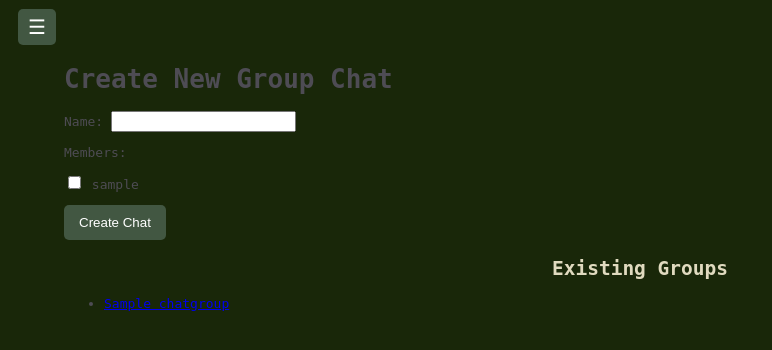
After one commit to Brysonflowers/Echo-Chat, a Django app: page /echochatapp/create-group-chat/ in a window 1280 px wide. The commit adds this page. Shown: the top 350 px of the page, without its empty margins (0-772 px from the left). Run offline with Django 5.2, Linux system fonts and the light colour scheme; tables that the repository leaves empty hold one stand-in row (values such as "Sample post").

Commit message:
added the templates, forms, and models to the create groupchat feature

```diff
--- a/textingproject/echochatapp/forms.py
+++ b/textingproject/echochatapp/forms.py
@@ -1,5 +1,5 @@
 from django import forms
-from .models import ChatGroup
+from .models import *
 
 class CreateGroupForm(forms.ModelForm):
     class Meta:
@@ -11,3 +11,24 @@ class SearchUserForm(forms.Form):
 
 class SendChatRequestForm(forms.Form):
     chat_request = forms.BooleanField()
+
+# Dani added this new form for creating group chats we can delete it if not needed
+class CreateGroupChatForm(forms.ModelForm):
+        members = forms.ModelMultipleChoiceField(
+            queryset=User.objects.all(),
+            widget=forms.CheckboxSelectMultiple,
+            required=True
+        )
+
+        class Meta:
+            model = ChatGroup
+            fields = ['name', 'members']
+
+
+class GroupMessageForm(forms.ModelForm):
+    class Meta:
+        model = Message
+        fields = ['content']
+        widgets = {
+            'content': forms.TextInput(attrs={'placeholder': 'Type your message...', 'class': 'form-control'})
+        }
--- a/textingproject/echochatapp/static/css/styles.css
+++ b/textingproject/echochatapp/static/css/styles.css
@@ -1,9 +1,10 @@
 body {
-    font-family: Arial, sans-serif;
+    font-family: monospace;
     background-color: #192709;
-    margin: 0;
+    margin: 5% 5%;
     padding: 0;
     color: #4e4c54;
+
 }
 
 .logo{
--- /dev/null
+++ b/textingproject/echochatapp/templates/create-group.html
@@ -0,0 +1,23 @@
+<!-- Dani added this new template for creating group chats we can delete it if not needed -->
+{% extends 'base.html' %}
+{% block title %}Create Group Chat{% endblock %}
+{% block content %}
+  {% include 'nav-bar.html' %}
+    <h1>Create New Group Chat</h1>
+    <form method="post">
+        {% csrf_token %}
+        {{ form.as_p }}
+        <button type="submit">Create Chat</button>
+    </form>
+    <h2>Existing Groups</h2>
+    <ul>
+        {% for group in groups %}
+        <li>
+            <a href="{% url 'group_chat' group.id %}">{{ group.name }}</a>
+        </li>
+
+        {% empty %}
+        <li>No groups yet.</li>
+        {% endfor %}
+    </ul>
+{% endblock %}
--- a/textingproject/echochatapp/templates/nav-bar.html
+++ b/textingproject/echochatapp/templates/nav-bar.html
@@ -2,8 +2,10 @@
 <nav id="nav-bar">
     <ul>
         <li><a><button type="button" onclick="home_page()">Home</button></a></li>
+        <li><a href="{%url 'create_group_chat' %}"><button>Create Group</button></a></li>
         <li><a href="{% url 'private_chats' %}"><button>Private Chats</button></a></li>
         <li><a href="{% url 'password_change' %}"><button>Change Password</button></a></li>
-        <li><a><form action="{% url 'logout' %}" method="post">{% csrf_token %}<button>Logout</button></form></a></li>
+        <br>
+        <li style="padding-top: 220%;"><a><form action="{% url 'logout' %}" method="post">{% csrf_token %}<button>Logout</button></form></a></li>
     </ul>
 </nav>
--- a/textingproject/echochatapp/templates/registration/login.html
+++ b/textingproject/echochatapp/templates/registration/login.html
@@ -9,8 +9,8 @@
             <div class="content-login">
                 {{ form }}
             </div>
-        <button type="submit" class="login-btn">Log In</button>
-        <button type="button" class="login-btn" onclick="home_page()">Cancel</button>
+            <button type="submit" class="login-btn">Log In</button>
+            <button type="button" class="login-btn" onclick="home_page()">Cancel</button>
         </form>
     </div>
 {% endblock %}
--- a/textingproject/echochatapp/templates/registration/sign_up.html
+++ b/textingproject/echochatapp/templates/registration/sign_up.html
@@ -3,13 +3,14 @@
 {% block title %}Sign Up{% endblock %}
 {% block content %}
     <h2>Sign up</h2>
-    <form class="signup-page" method="post">
+    <div class="signup-page">
+        <form method="post">
         {% csrf_token %}
             <div class="content-signup">
                 {{ form }}
             </div>
             <button type="submit" class="signup-btn">Sign Up</button>
-    <br>
             <button type="button" class="signup-btn" onclick="home_page()">Cancel</button>
         </form>
+    </div>
 {% endblock %}
--- a/textingproject/echochatapp/urls.py
+++ b/textingproject/echochatapp/urls.py
@@ -3,10 +3,13 @@ from .views import *
 
 urlpatterns = [
     path("sign_up/", SignUpView.as_view(), name="signup"),
-    path("create_group/", create_group, name="create_group"),
+    # path("create_group/", create_group, name="create_group"),
     path('chat/<str:room_name>/', thecurrentchatviewer, name='chat'),
     path('private_chat/<str:private_chat_id>/', private_chat_room_view, name='private_chat_room'),
-    path('private chats', private_chats_view, name = 'private_chats'),
-    path('chatting page', chatting_page_view, name='chatting_page'),
+    path('private-chats', private_chats_view, name = 'private_chats'),
+    path('chatting-page', chatting_page_view, name='chatting_page'),
+    # path('search/', search_view, name='search'),
+    path('create-group-chat/', CreateGroupChatView.as_view(), name='create_group_chat'),
+    path('group/<int:group_id>/', group_chat_view, name='group_chat'),
     path("accounts/", include('django.contrib.auth.urls')),
 ]
--- a/textingproject/echochatapp/views.py
+++ b/textingproject/echochatapp/views.py
@@ -1,7 +1,7 @@
 from django.shortcuts import render, get_object_or_404
 from django.http import HttpRequest
 from django.http import HttpResponse
-from .models import Message, ChatGroup
+from .models import *
 from django.contrib.auth.forms import UserCreationForm
 from django.urls import reverse_lazy
 from django.views.generic import CreateView
@@ -97,3 +97,44 @@ def private_chats_view(request: HttpRequest) -> HttpResponse:
 def chatting_page_view(request: HttpRequest) -> HttpResponse:
 
     return render(request, 'chatting page.html')
+
+# def search_view(request: HttpRequest) -> HttpResponse:
+
+#     return render(request, 'search.html')
+
+# Dani added this new view for creating group chats we can delete it if not needed
+class CreateGroupChatView(CreateView):
+    model = ChatGroup
+    form_class = CreateGroupChatForm
+    template_name = 'create-group.html'
+    success_url = reverse_lazy('create_group_chat')
+
+    def form_valid(self, form):
+        group = form.save(commit=False)
+        group.owner = self.request.user
+        group.save()
+        form.save_m2m()
+        return super().form_valid(form)
+
+    def get_context_data(self, **kwargs):
+        context = super().get_context_data(**kwargs)
+        context['groups'] = ChatGroup.objects.all()
+        return context
+
+@login_required
+def group_chat_view(request, group_id):
+    group = get_object_or_404(ChatGroup, id=group_id)
+    messages = group.messages.order_by('timestamp')
+
+    if request.method == "POST":
+        form = GroupMessageForm(request.POST)
+        if form.is_valid():
+            message = form.save(commit=False)
+            message.sender = request.user
+            message.group = group
+            message.save()
+            return redirect('group_chat', group_id=group.id)
+    else:
+        form = GroupMessageForm()
+
+    return render(request, 'group_chat.html', {'group': group, 'messages': messages, 'form': form})
```
Also changed, not shown: other parts of textingproject/echochatapp/static/css/styles.css (+34 -33 lines), textingproject/echochatapp/templates/group_chat.html (added, +19 -0 lines), textingproject/echochatapp/templates/index.html (+5 -3 lines), textingproject/echochatapp/templates/private chat.html (+9 -6 lines). Lines whose indentation alone changed are shown as unchanged.
